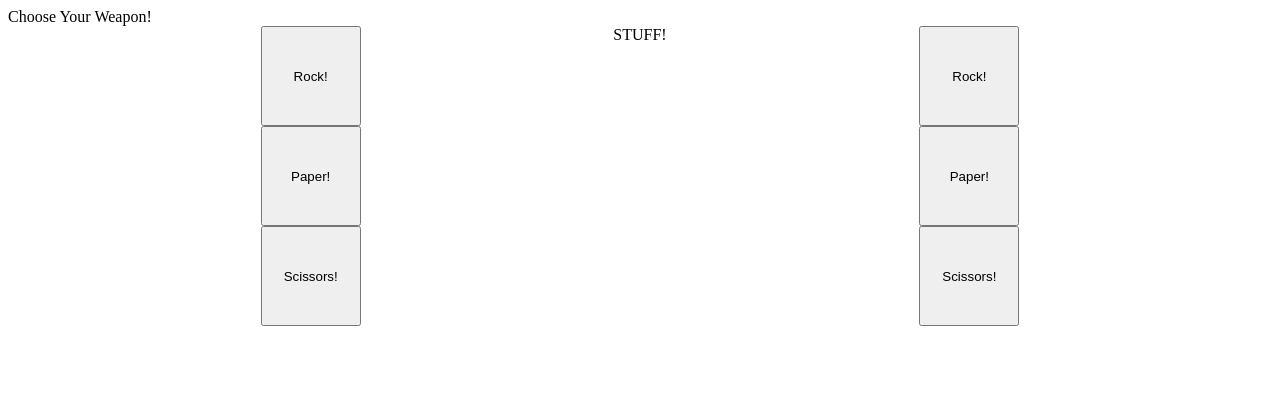
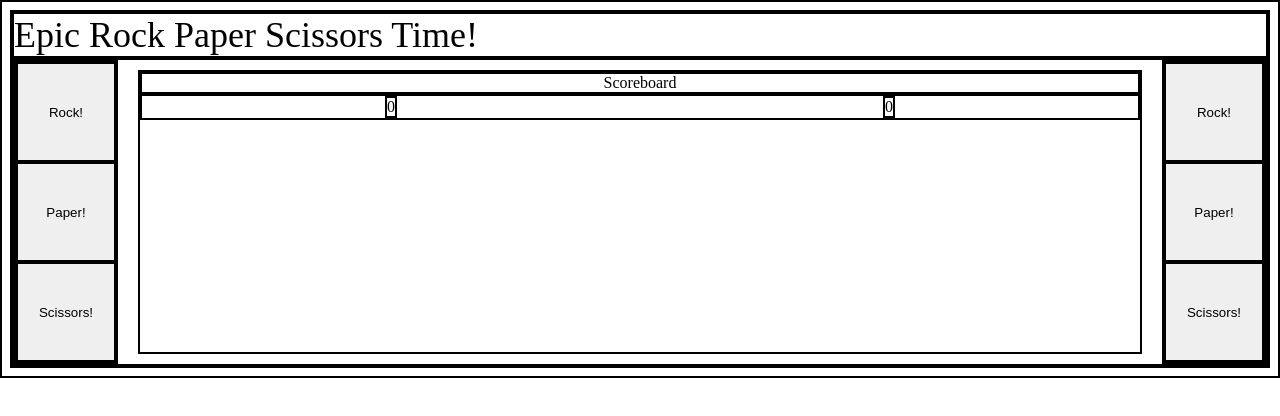
Before and after one commit to sbusenba/odin-rock-paper-scissors, a plain HTML site: page index.html in a window 1280 px wide. Drawn offline with Linux system fonts and the light colour scheme.

Commit message:
added scoreboard and scoreboard functionality

```diff
--- a/index.html
+++ b/index.html
@@ -7,7 +7,7 @@
     </head>
     <body>
         <div class='title'>
-            Choose Your Weapon!
+            Epic Rock Paper Scissors Time!
         </div>
         <div class="content">
             <div class="player choices">
@@ -15,8 +15,13 @@
                 <button class="playerButton" data-value="paper">Paper!</button>
                 <button class="playerButton" data-value="scissors">Scissors!</button>
             </div>
-            <div>
-                STUFF!
+            <div class="centerDisplay">
+                <div class=message>Scoreboard</div>
+                <div class=scoreBoard>
+                    <div class=playerScore></div>
+                    <div class=computerScore></div>
+                </div>
+
             </div>
             <div class="computer choices">
                 <button class="computerButton" data-compChoice="rock">Rock!</button>
--- a/script.js
+++ b/script.js
@@ -26,20 +26,24 @@ function roundOfRPS(playerSelection, computerSelection){
             return "Tie! Rock Vs Rock!"
         }
         if (computerSelection ==='paper') {
+            defeat()
             return "You lose! Paper covers Rock!"
         }
         if (computerSelection ==='scissors') {
+            victory()
             return "You win! Rock smashes Scissors!"
         }
     }
     if (playerSelection === 'paper'){
         if (computerSelection ==='rock') {
+            victory()
             return "You win! Paper covers Rock!!"
         }
         if (computerSelection ==='paper') {
             return "Tie! Paper Vs Paper!"
         }
         if (computerSelection ==='scissors') {
+            defeat()
             return "You lose! Scissors cut Paper!"
         }
 
@@ -47,9 +51,11 @@ function roundOfRPS(playerSelection, computerSelection){
     }
     if (playerSelection === 'scissors'){
         if (computerSelection ==='rock') {
+            defeat()
             return "You lose! Rock smashes Scissors!"
         }
         if (computerSelection ==='paper') {
+            victory()
             return "You win! Scissors cut Paper!"
         }
         if (computerSelection ==='scissors') {
@@ -67,13 +73,25 @@ function game(playerChoice){
 function playerChose(e){
     this.classList.add('selected')
     game(this.getAttribute('data-value'))
+}
+function defeat(){
+    computerScore++
+    document.querySelector('.computerScore').innerText = computerScore
+}
+function victory(){
+    playerScore++
+    document.querySelector('.playerScore').innerText = playerScore
+}
 
-}
+
 function removeTransform(e){
 this.classList.remove('selected')
 
 }
-
+let playerScore= 0
+let computerScore = 0
+document.querySelector('.playerScore').innerText = playerScore
+document.querySelector('.computerScore').innerText = computerScore
 let playerButtons = document.querySelectorAll('.playerButton')
 let buttons = document.querySelectorAll('button')
 playerButtons.forEach(button => button.addEventListener('click',playerChose))
--- a/style.css
+++ b/style.css
@@ -1,10 +1,23 @@
 .choices{
     display:flex;
     flex-direction:column;
-    flex:1;
+    flex:0 0 100px;
     justify-content: center;
     align-items:center;
     width:100px;
+}
+.message{
+    text-align: center;
+}
+.centerDisplay
+{
+    margin:10px 20px;
+    flex:1 0 200px;
+}
+.title{
+    font-size:36px;
+
+    justify-self:center;
 }
 button{
     flex:0 0 100px;
@@ -20,8 +33,17 @@ button{
 .content{
     display:flex;
     flex-direction:row;
+    Justify-content:space-between;
 }
 body {
     display:flex;
     flex-direction: column;
 }
+.scoreBoard{
+    min-width:200px;
+    display:flex;
+    justify-content: space-around;
+}
+*{
+    border:2px solid black;
+}
```
